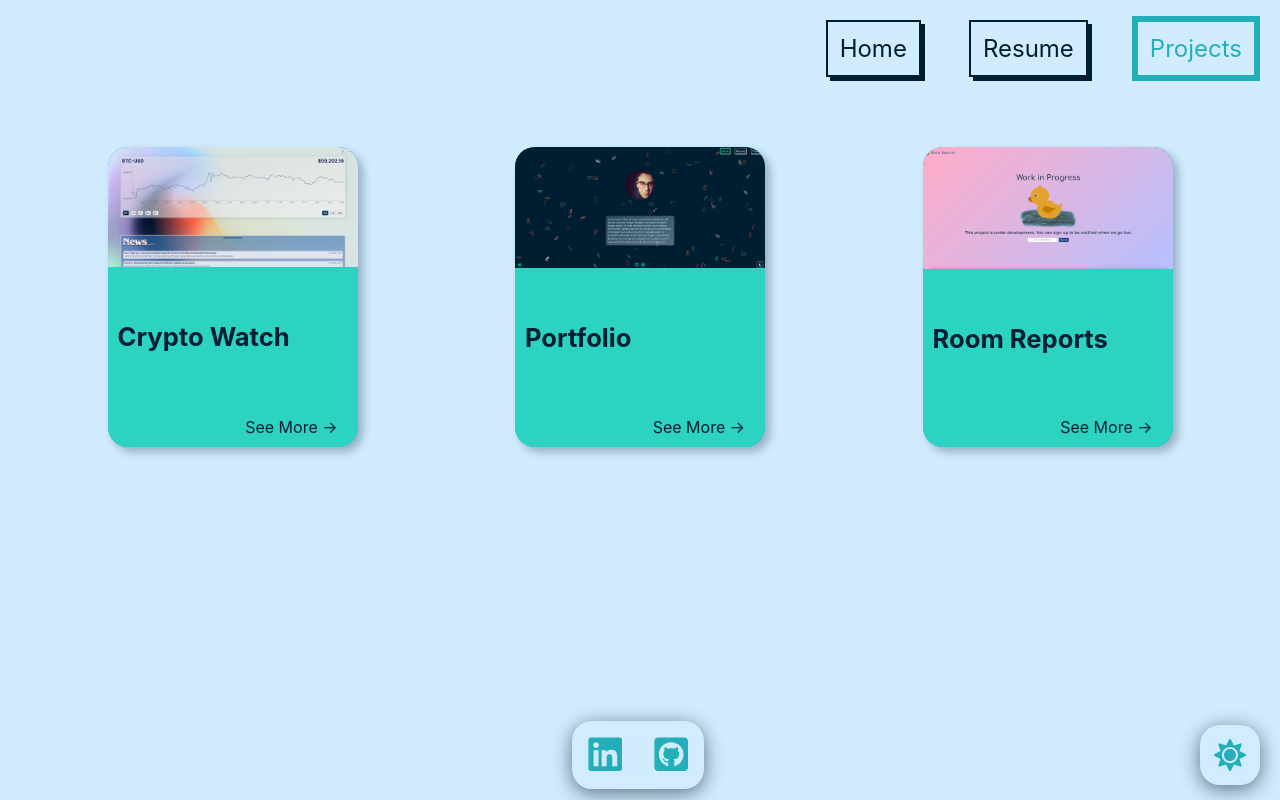
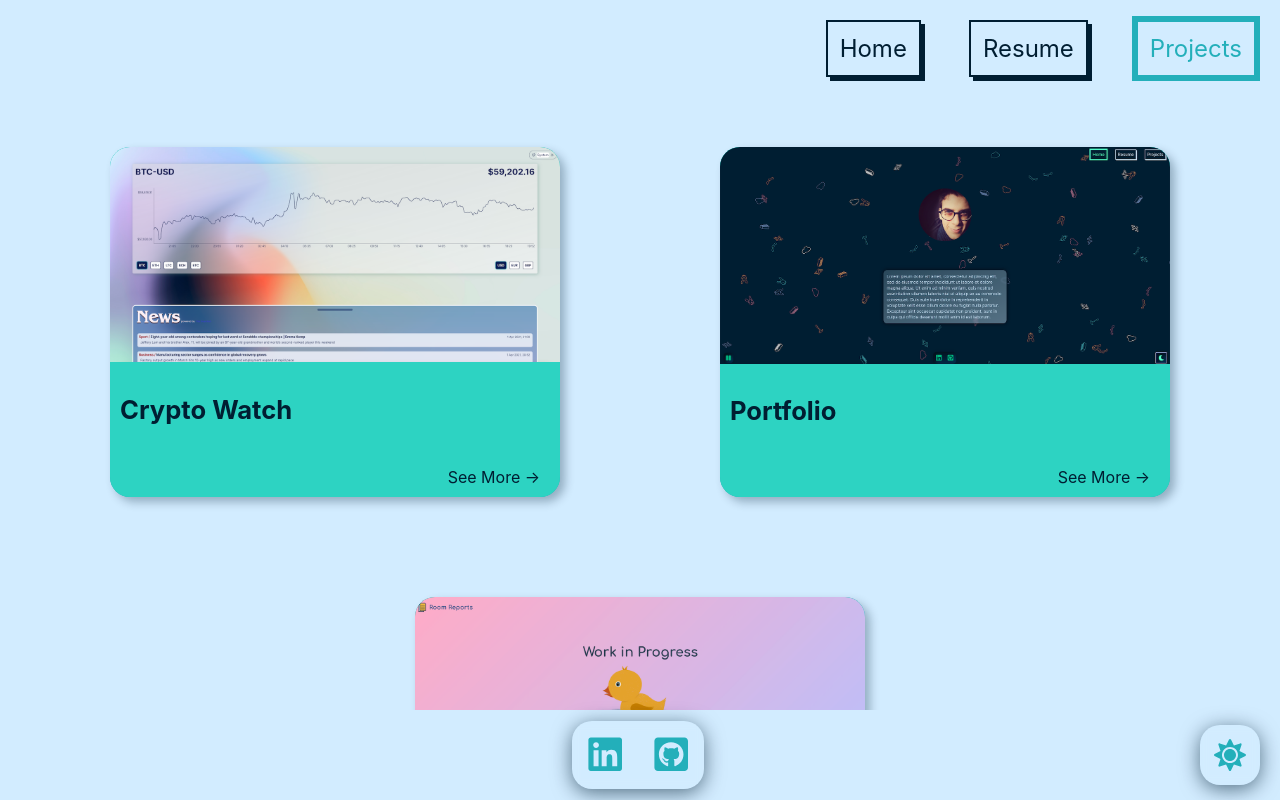
Before and after one commit to namfal/portfolio, a Vue app: page /projects in a window 1280 px wide. Built offline with nearby package versions, Linux system fonts and the light colour scheme.

Commit message:
adjusted the size of the cards

```diff
--- a/src/components/FlipCard.vue
+++ b/src/components/FlipCard.vue
@@ -39,7 +39,7 @@ export default {
 <style scoped lang="less">
 	.scene {
 		width: 350px;
-		height: 400px;
+		height: 350px;
 		perspective: 600px;
 		padding: 50px;
 	}
@@ -140,4 +140,11 @@ export default {
 			}
 		}
 	}
+
+	@media screen and (min-width: 1000px){
+		.scene {
+			width: 550px;
+			height: 450px;
+		}
+	}
 </style>
```
